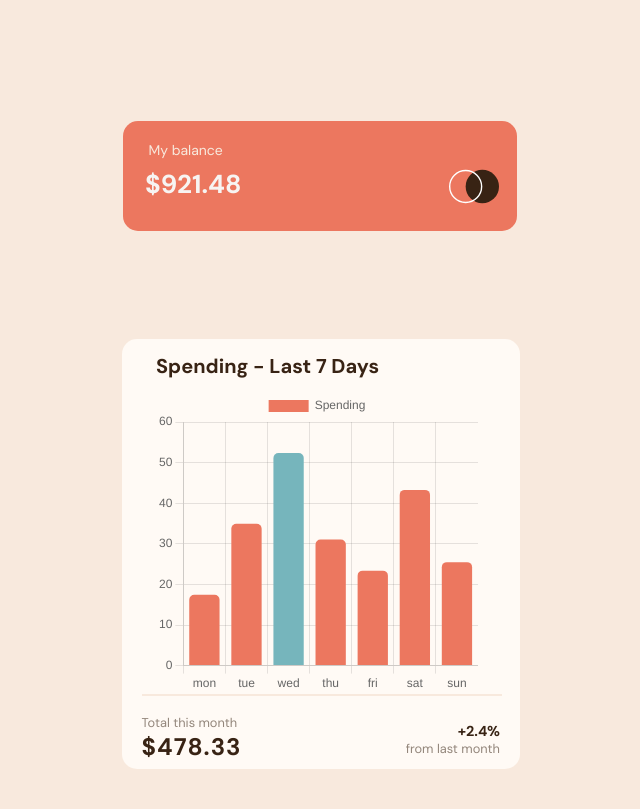
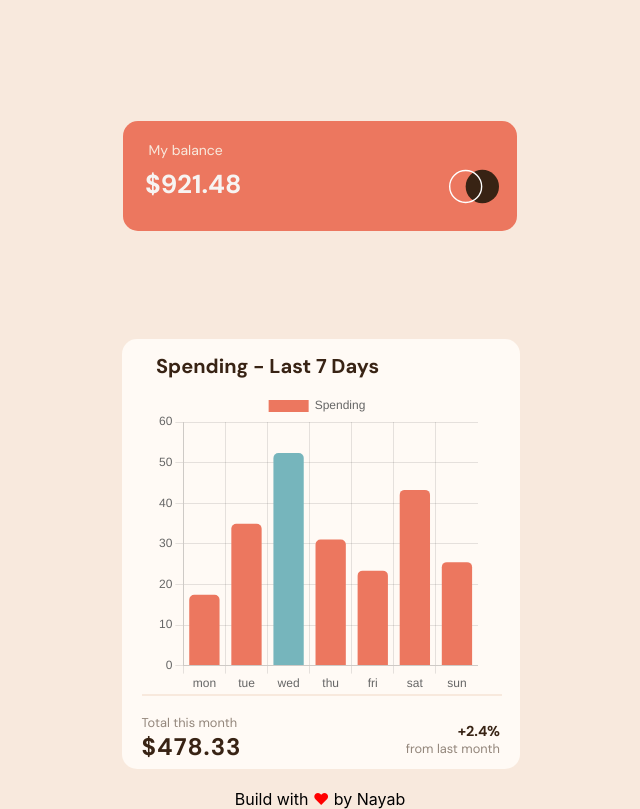
Before and after one commit to Nayab007/React-Chart-Project, a React (Create React App) app: page / in a window 1280 px wide. Shown: the whole page, without its empty margins (320-960 px from the left). Built offline with nearby package versions, Linux system fonts and the light colour scheme.

Commit message:
More CSS

```diff
--- a/src/App.css
+++ b/src/App.css
@@ -42,6 +42,13 @@ html {
   color: white;
 }
 
+
+.heart {
+  color: red;
+}
+.footer {
+  margin-top: 20px;
+}
 .App-link {
   color: #61dafb;
 }
--- a/src/App.js
+++ b/src/App.js
@@ -13,8 +13,11 @@ function App() {
 
         </header>
         <Chart />
+        <footer class="footer">Build with <span class="heart">&#10084;</span> by Nayab</footer>
       </div>
+
     </Router>
+
   );
 }
 
```
